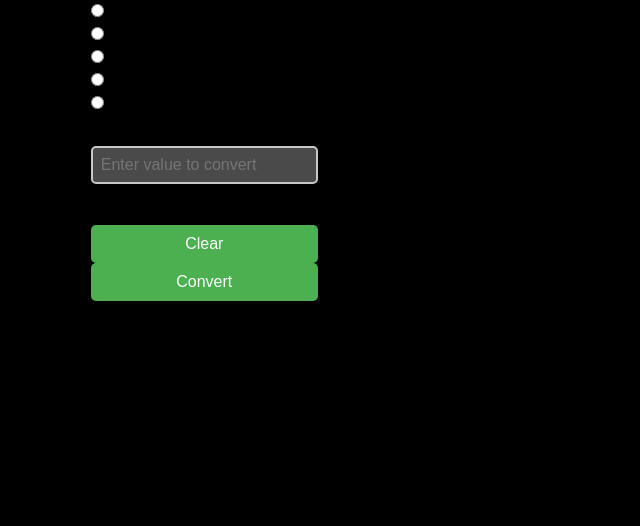
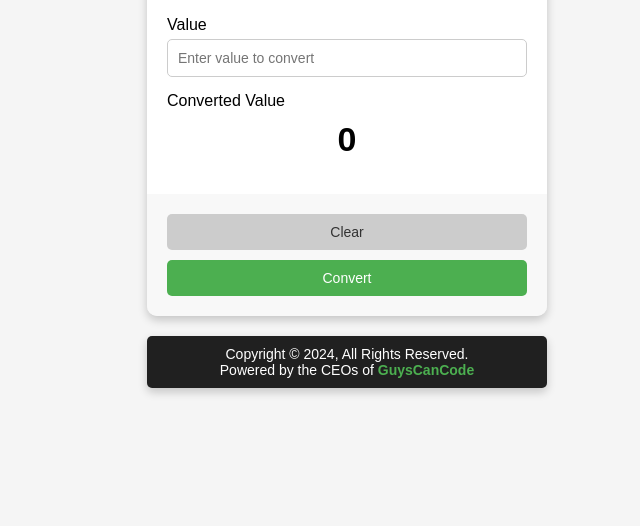
Before and after one commit to stanley3600/Convertio-1.0, a plain HTML site: page index.html in a window 1280 px wide. Shown: the part 274-800 px from the top of the page, without its empty margins (293-933 px from the left). Drawn offline with Linux system fonts and the light colour scheme.

Commit message:
Update styles.css

```diff
--- a/styles.css
+++ b/styles.css
@@ -2,73 +2,165 @@
     margin: 0;
     padding: 0;
     box-sizing: border-box;
+    font-family: Arial, sans-serif;
 }
+
 body {
-    font-family: Arial, sans-serif;
+    background-color: #f5f5f5;
     height: 100vh;
-    background-color: #000;
-    background-size: cover;
-    background-position: center;
     display: flex;
+    flex-direction: column;
     justify-content: center;
     align-items: center;
 }
 
-.container {
-    background: white;
-    padding: 50px 30px;
-    border-radius: 25px;
+.converter-card {
     width: 400px;
-    box-shadow: 0 4px 8px rgba(0, 0, 0, 0.2);
+    border-radius: 10px;
+    box-shadow: 0 4px 10px rgba(0, 0, 0, 0.2);
+    overflow: hidden;
 }
 
-h1 {
+/* Top Section */
+.top-section {
+    background-color: #202020;
+    color: #fff;
+    padding: 25px;
     text-align: center;
-    margin-bottom: 20px;
-    font-size: 24px;
-    color: #333;
 }
 
-.input-group {
+.top-section h2 {
+    font-size: 18px;
+    font-weight: bold;
+}
+
+.top-section span {
+    font-size: 12px;
+    color: #a0a0a0;
+}
+
+.units {
+    margin-top: 15px;
+    display: flex;
+    overflow-x: auto;
+    justify-content: space-between;
+    padding-bottom: 10px;
+}
+
+.units label {
+    cursor: pointer;
+    background: #303030;
+    padding: 8px 15px;
+    border-radius: 5px;
+    color: #fff;
+}
+
+.units input[type="radio"] {
+    display: none;
+}
+
+.units input[type="radio"]:checked + span {
+    color: #000;
+    background: #fff;
+    border-radius: 5px;
+    padding: 8px 15px;
+}
+
+#unit-display {
+    margin-top: 10px;
+    font-size: 14px;
+    color: #ccc;
+}
+
+/* Middle Section */
+.middle-section {
+    background: #fff;
+    padding: 20px;
+}
+
+.input-fields,
+.output-fields {
     margin-bottom: 15px;
 }
 
 label {
+    font-weight: 200px;
     display: block;
     margin-bottom: 5px;
+}
+
+input {
+    width: 100%;
+    padding: 10px;
+    border: 1px solid #ccc;
+    border-radius: 5px;
+    font-size: 14px;
+}
+
+#converted-value {
+    display: block;
+    text-align: center;
+    font-size: 34px;
     font-weight: bold;
+    color: #000000;
+    margin-top: 10px;
 }
-input[type="number"], select {
-    background-color: #c7c7c75f;
-    width: 100%;
-    padding: 8px;
-    margin-top: 5px;
-    border: 2px solid #c7c7c7;
-    border-radius: 5px;
-    font-size: 16px;
+
+/* Bottom Section */
+.bottom-section {
+    background: #f8f8f8;
+    padding: 20px;
+}
+
+.buttons {
+    display: flex;
+    flex-direction: column;
+    gap: 10px;
 }
 
 button {
     width: 100%;
     padding: 10px;
-    background-color: #4CAF50;
-    color: white;
-    font-size: 16px;
     border: none;
     border-radius: 5px;
+    color: #fff;
+    font-size: 14px;
     cursor: pointer;
+    transition: background 0.3s ease;
 }
 
-button:hover {
+#clear-btn {
+    background-color: #ccc;
+    color: #333;
+}
+
+#convert-btn {
+    background-color: #4CAF50;
+}
+
+#clear-btn:hover {
+    background-color: #bbb;
+}
+
+#convert-btn:hover {
     background-color: #45a049;
 }
 
-.result {
+/* Footer */
+footer {
+    text-align: center;
     margin-top: 20px;
-    text-align: center;
+    padding: 10px;
+    background-color: #202020;
+    color: #fff;
+    font-size: 14px;
+    border-radius: 5px;
+    width: 100%;
+    max-width: 400px;
+    box-shadow: 0 4px 10px rgba(0, 0, 0, 0.2);
 }
 
-.result p {
-    font-size: 18px;
-    color: #333;
+footer span {
+    color: #4CAF50;
+    font-weight: bold;
 }
```
